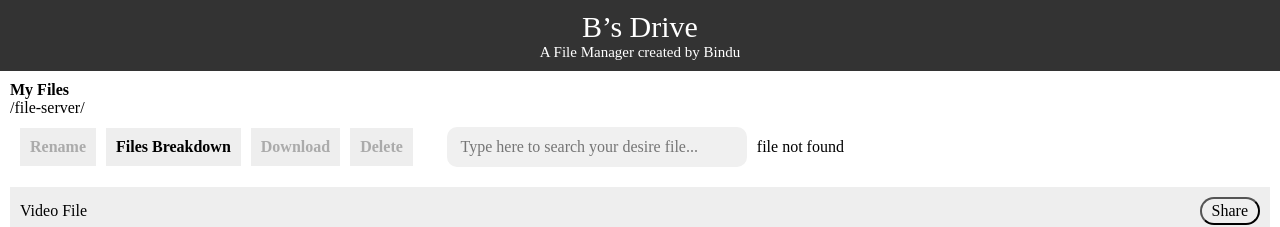
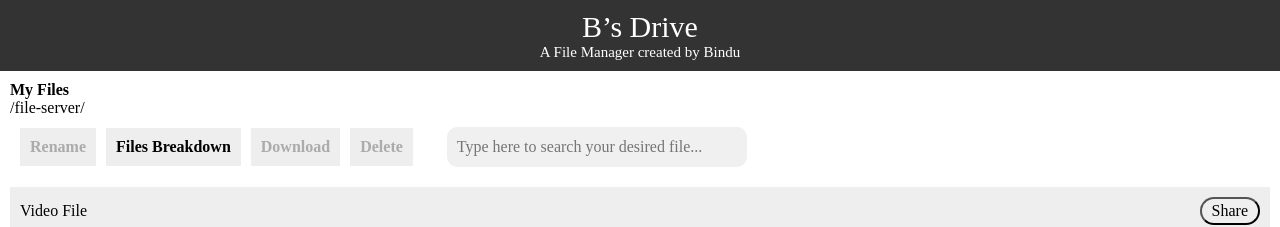
Before and after one commit to Biku213/Multimedia-App, a React (Create React App) app: page / in a window 1280 px wide. Shown: the top 227 px of the page. Built offline with nearby package versions, Linux system fonts and the light colour scheme.

Commit message:
modified search functionality

```diff
--- a/src/App.js
+++ b/src/App.js
@@ -243,16 +243,17 @@ export default function App() {
 <div className="search-bar">
   <input
     type="text"
-          placeholder=" Type here to search your desire file..."
+    placeholder="Type here to search your desired file..."
     value={searchQuery}
     onChange={handleSearch}
   />
 </div>
 
 {/* Display search results only when there is a search query */}
-       {searchQuery && searchResults.length > 0 ? (
+{searchQuery && (
   <div className="search-results">
-          {searchResults.map((file) => (
+    {searchResults.length > 0 ? (
+      searchResults.map((file) => (
         <div
           key={file.id}
           onClick={() => {
@@ -266,11 +267,12 @@ export default function App() {
         >
           {file.name}
         </div>
-          ))}
+      ))
+    ) : (
+      <div className="file-not-found">
+        Searched file not found
       </div>
-      ) : (
-        <div className="file not found">
-          file not found
+    )}
   </div>
 )}
 </div>
```
Lines whose indentation alone changed are shown as unchanged.
